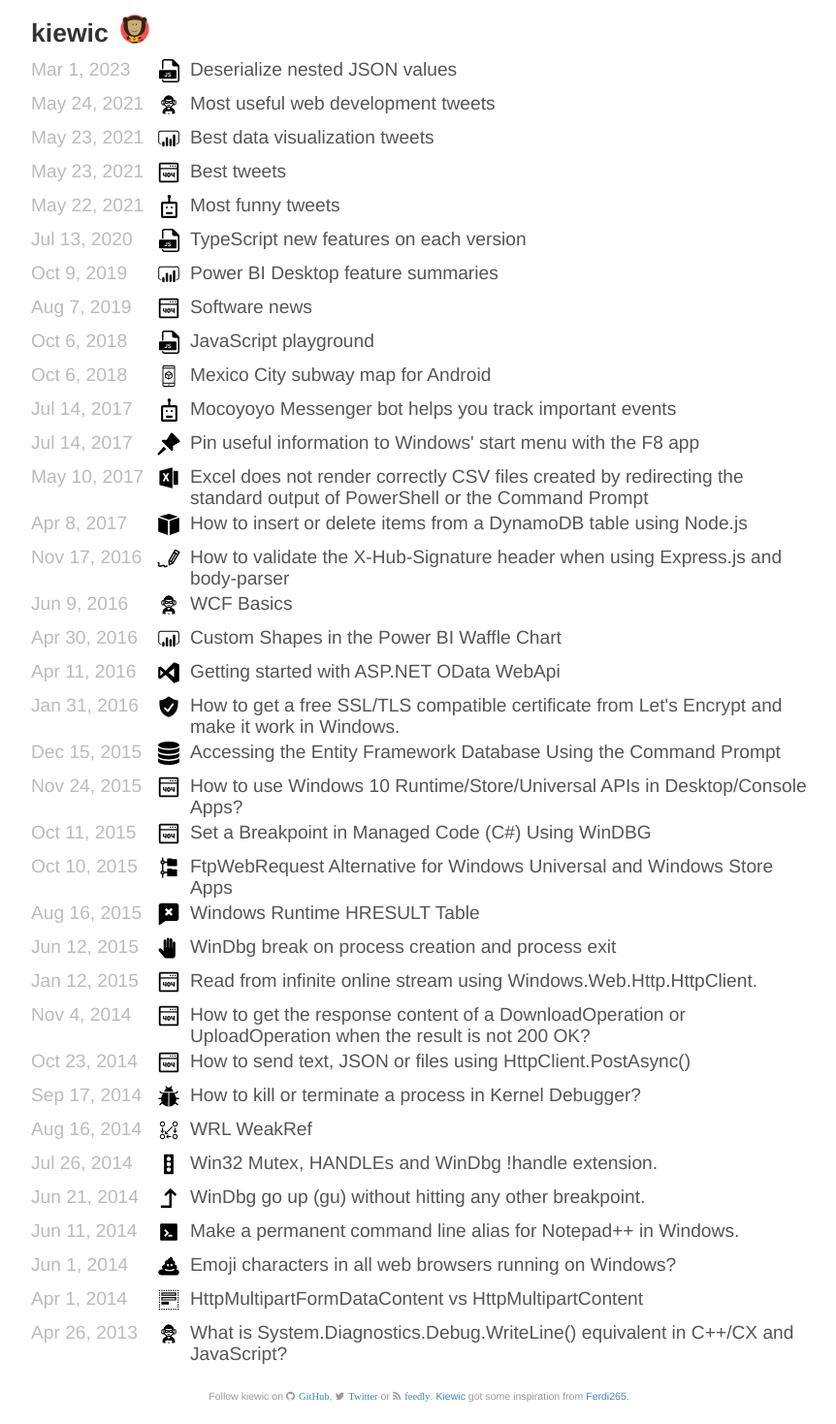
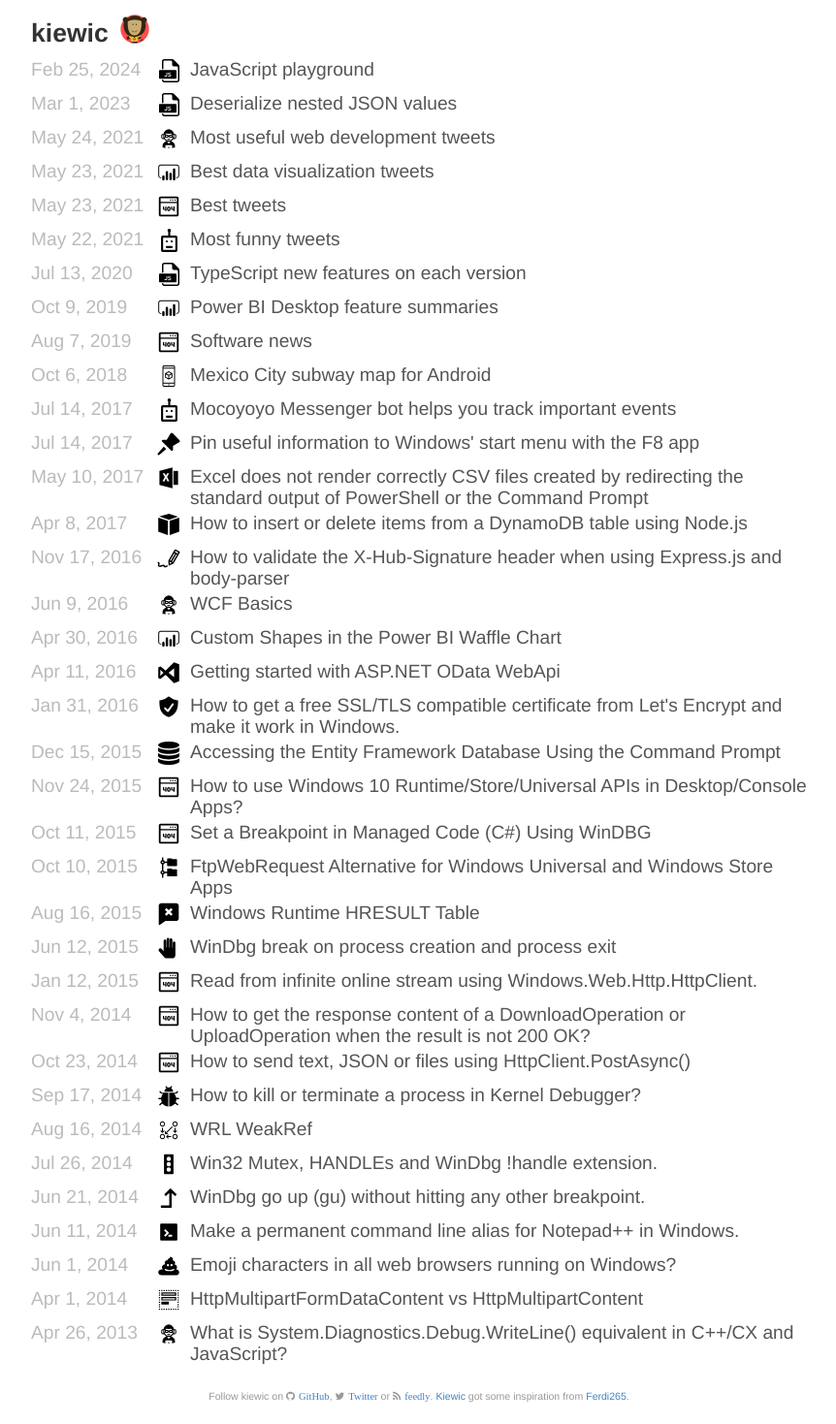
Before and after one commit to kiewic/kiewic.github.io, a Jekyll site: the page built from index.html, in a window 1280 px wide. Shown: the whole page at 97% size, without its empty margins (208-1070 px from the left). Built offline with Jekyll 4.4.1, drawn with Linux system fonts in a browser that asks for light colours; nearby versions of some CDN libraries.

Commit message:
Move up js-playground link

```diff
--- a/_posts/2018-10-06-js.md
+++ b/_posts/2024-02-25-js.md
@@ -1,7 +1,7 @@
 ---
 layout: post
 title: JavaScript playground
-date: 2018-10-06 13:00:00.000000000 -07:00
+date: 2024-02-25 13:00:00.000000000 -07:00
 tags: [JS, JavaScript, samples, d3js]
 category: javascript
 icon: js.svg
```
